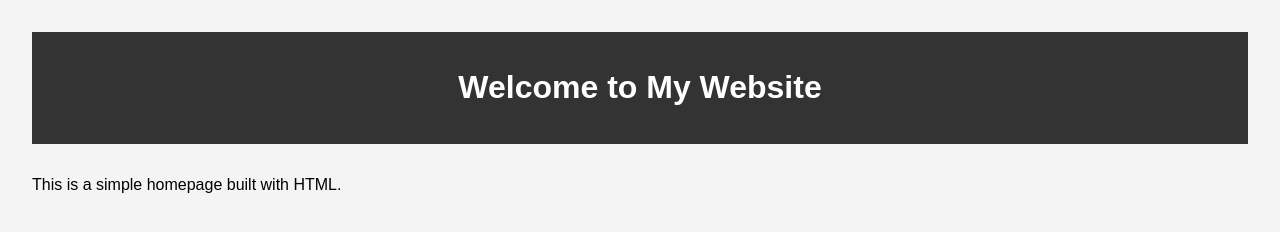
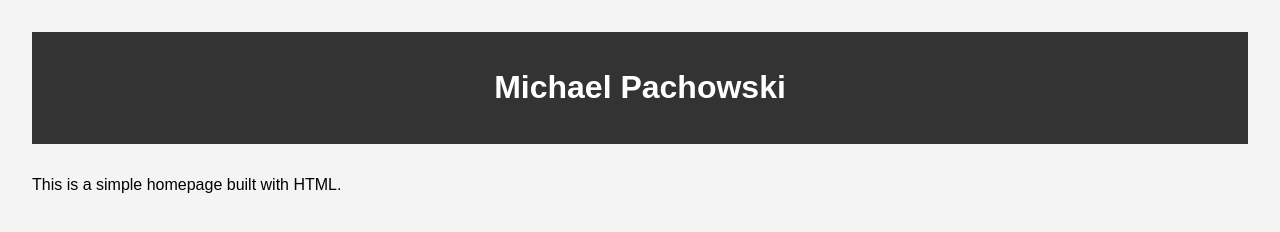
Before and after one commit to michaelwestern1/michaelpachowski.github.io, a plain HTML site: page index.html in a window 1280 px wide. Drawn offline with Linux system fonts and the light colour scheme.

Commit message:
Update index.html

```diff
--- a/index.html
+++ b/index.html
@@ -24,7 +24,7 @@
 </head>
 <body>
   <header>
-    <h1>Welcome to My Website</h1>
+    <h1>Michael Pachowski</h1>
   </header>
   <main>
     <p>This is a simple homepage built with HTML.</p>
```
